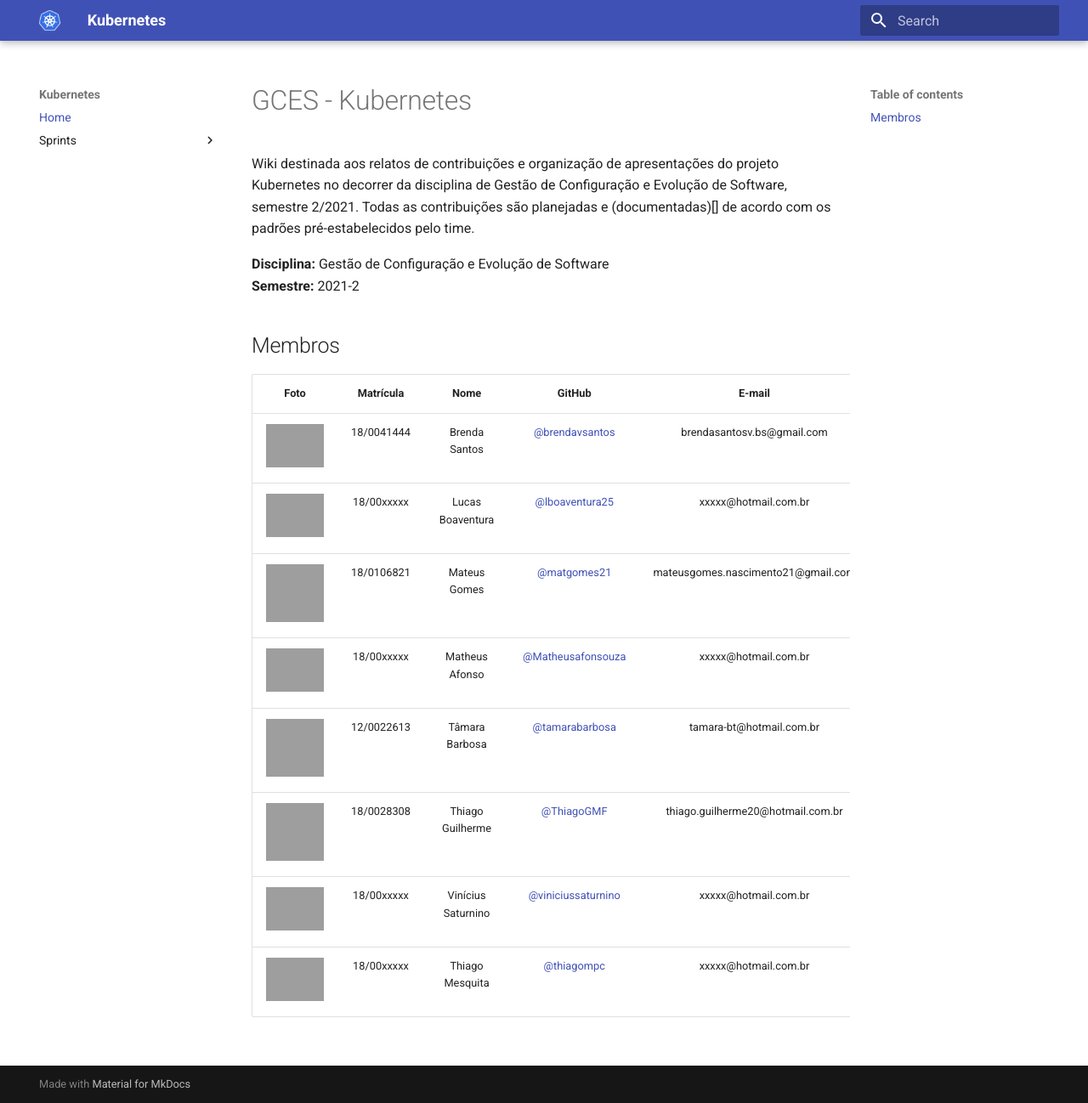
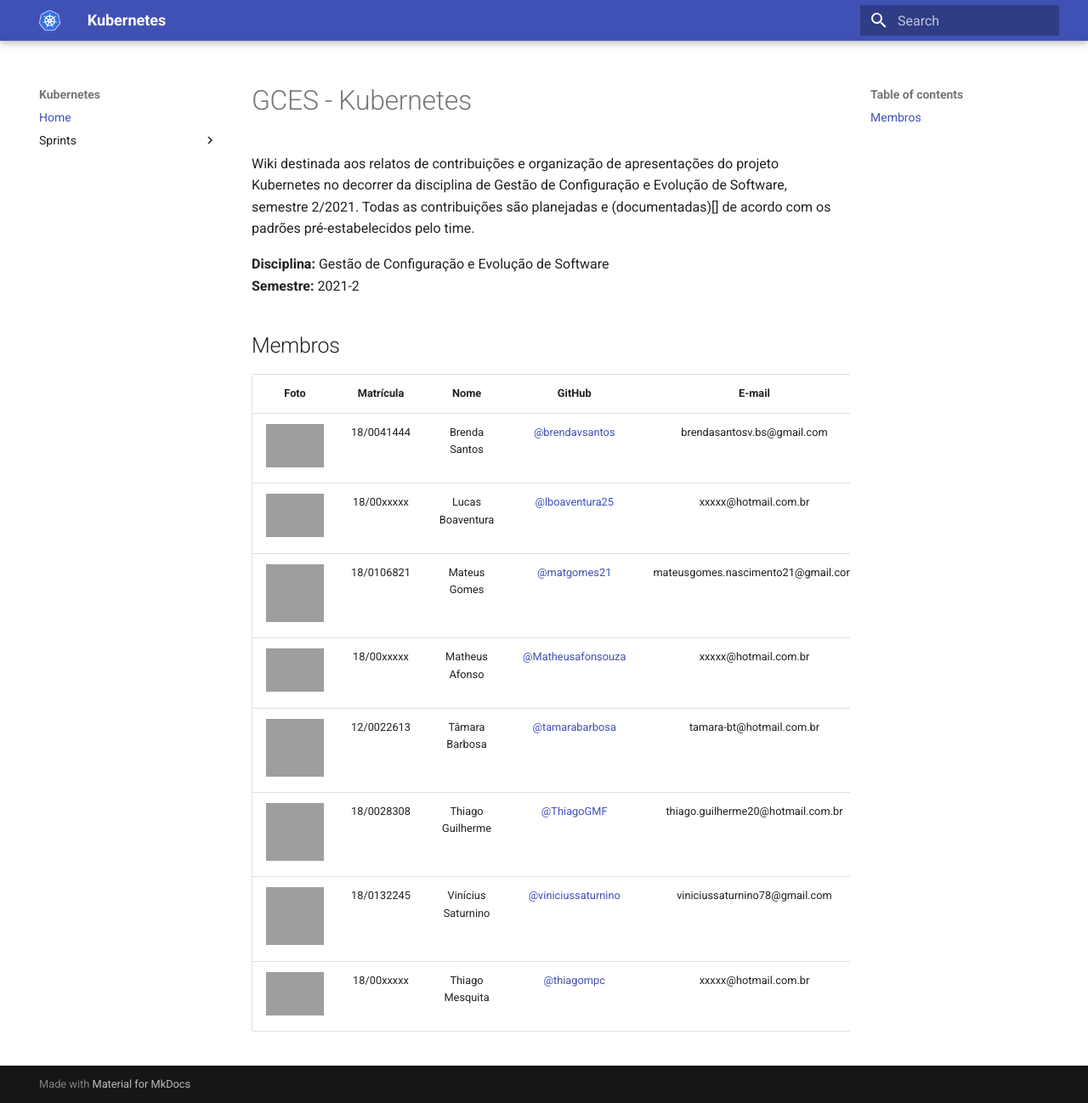
Before and after one commit to GCES-Kubernetes-2021-2/docs, an MkDocs documentation site: the page built from docs/index.md, in a window 1280 px wide and 1298 px high, cut to the strip 0-1298 px from the top of the window. Shown: the whole strip at 85% size. Built offline with MkDocs 1.6.1 and Material for MkDocs 9.7.7, drawn with Linux system fonts in a browser that asks for light colours; grey boxes are pictures that could not be loaded.

Commit message:
chore: add info

```diff
--- a/docs/index.md
+++ b/docs/index.md
@@ -15,7 +15,7 @@
 | ![Matheus Afonso][matheus-img] | 18/00xxxxx | Matheus Afonso | [@Matheusafonsouza][matheus-github] | xxxxx@hotmail.com.br |
 | ![Tamara][tamara-img] | 12/0022613 | Tâmara Barbosa | [@tamarabarbosa][tamara-github] | tamara-bt@hotmail.com.br |
 | ![Thiago][thiago1-img] | 18/0028308 | Thiago Guilherme | [@ThiagoGMF][thiago1-github] | thiago.guilherme20@hotmail.com.br |
-| ![Vinicius][vinicius-img] | 18/00xxxxx | Vinícius Saturnino | [@viniciussaturnino][vinicius-github] | xxxxx@hotmail.com.br |
+| ![Vinicius][vinicius-img] | 18/0132245 | Vinícius Saturnino | [@viniciussaturnino][vinicius-github] | viniciussaturnino78@gmail.com |
 | ![Thiago][thiago2-img] | 18/00xxxxx | Thiago Mesquita | [@thiagompc][thiago2-github] | xxxxx@hotmail.com.br |
 
 [brenda-img]:https://media.discordapp.net/attachments/750707734910992535/946933446159269968/WhatsApp_Image_2021-02-04_at_14.23.27.jpeg?width=343&height=458
@@ -36,7 +36,7 @@
 [thiago1-img]:https://avatars.githubusercontent.com/u/50593193?v=4
 [thiago1-github]:https://github.com/ThiagoGMF
 
-[vinicius-img]:https://media.discordapp.net/attachments/750707734910992535/946933446159269968/WhatsApp_Image_2021-02-04_at_14.23.27.jpeg?width=343&height=458
+[vinicius-img]:https://avatars.githubusercontent.com/u/49040839?v=4
 [vinicius-github]:https://github.com/viniciussaturnino
 
 [thiago2-img]:https://media.discordapp.net/attachments/750707734910992535/946933446159269968/WhatsApp_Image_2021-02-04_at_14.23.27.jpeg?width=343&height=458
```
